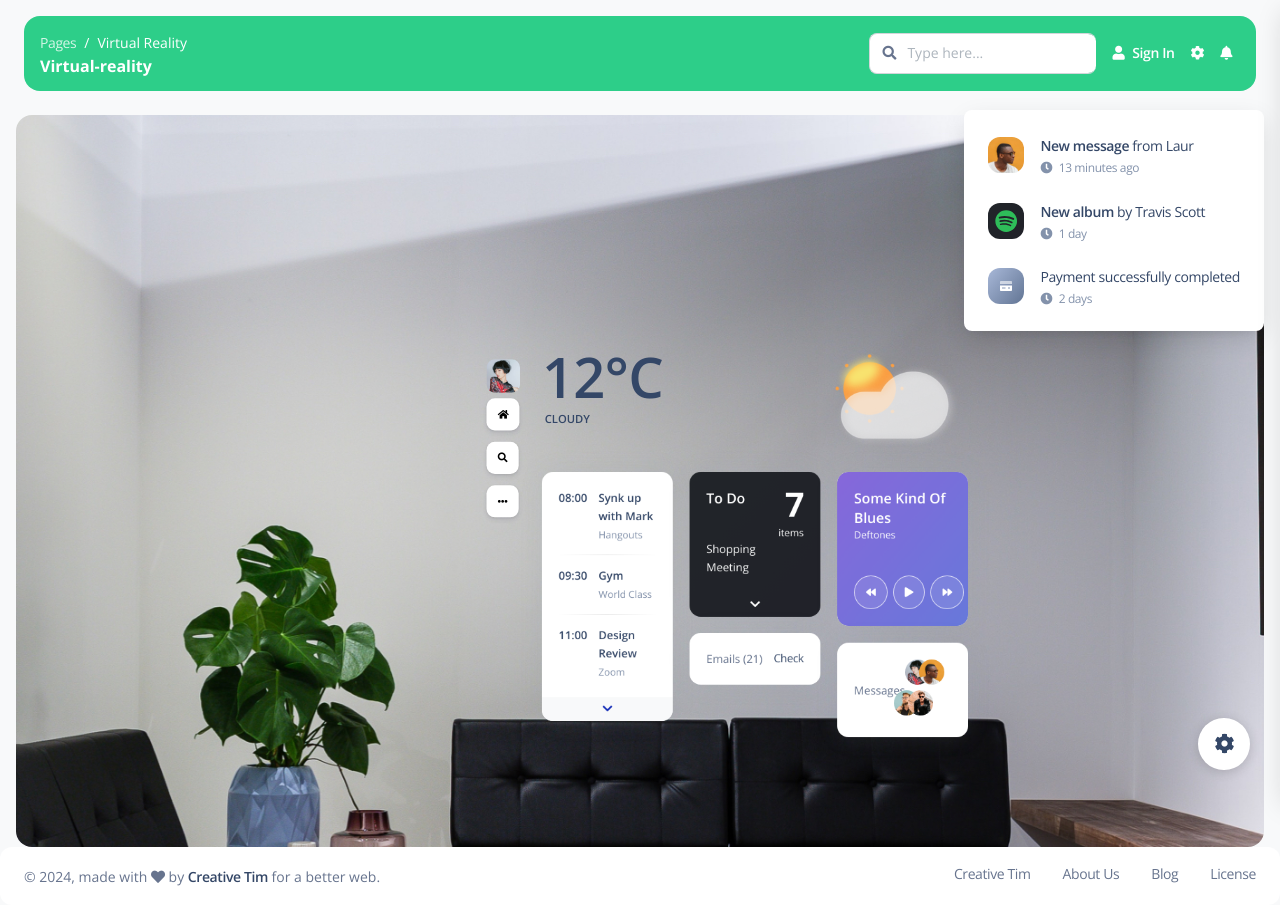
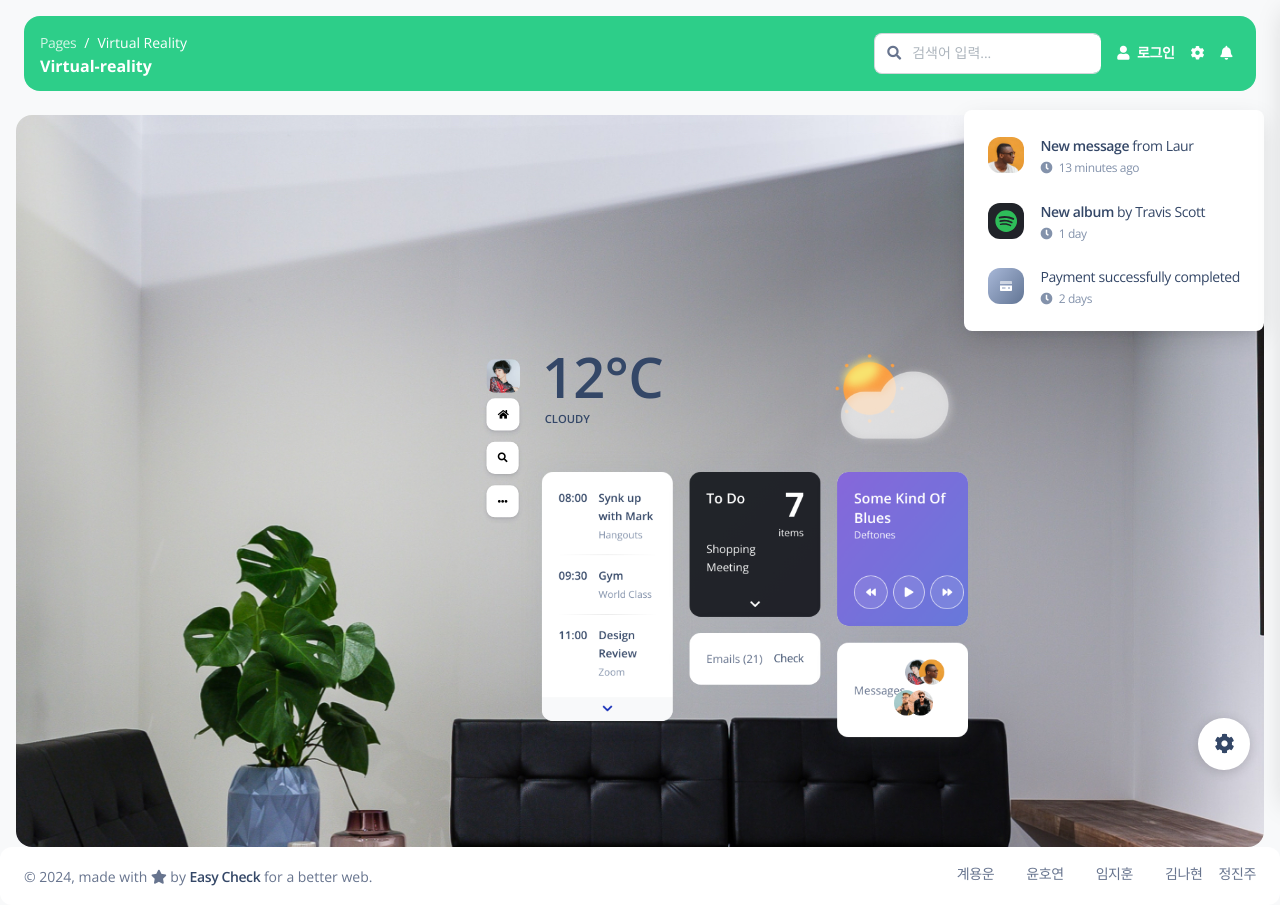
Before and after one commit to beyond-sw-camp/be08-fin-EasyCheck-EasyStay-front-admin, a Vue app: page /virtual-reality in a window 1280 px wide. Built offline with nearby package versions, Linux system fonts and the light colour scheme; grey boxes are pictures that could not be loaded.

Commit message:
design : 메인페이지 헤더 및 로고, 사이드바 구현

```diff
--- a/src/examples/Breadcrumbs.vue
+++ b/src/examples/Breadcrumbs.vue
@@ -17,6 +17,7 @@ defineProps({
   },
 });
 </script>
+<!-- 페이지 경로와 현재 디렉토리 정보를 표시하는 기능을 구현한 것 -->
 <template>
   <nav aria-label="breadcrumb">
     <ol
--- a/src/examples/Footer.vue
+++ b/src/examples/Footer.vue
@@ -13,12 +13,12 @@ const store = useStore();
           >
             ©
             {{ new Date().getFullYear() }}, made with
-            <i class="fa fa-heart"></i> by
+            <i class="fa fa-star"></i> by
             <a
               href="https://www.creative-tim.com"
               class="font-weight-bold"
               target="_blank"
-              >Creative Tim</a
+              >Easy Check</a
             >
             for a better web.
           </div>
@@ -29,34 +29,42 @@ const store = useStore();
           >
             <li class="nav-item">
               <a
-                href="https://www.creative-tim.com"
+                href="https://github.com/yongun2"
                 class="nav-link text-muted"
                 target="_blank"
-                >Creative Tim</a
+                >계용운</a
               >
             </li>
             <li class="nav-item">
               <a
-                href="https://www.creative-tim.com/presentation"
+                href="https://github.com/hoyeon96"
                 class="nav-link text-muted"
                 target="_blank"
-                >About Us</a
+                >윤호연</a
               >
             </li>
             <li class="nav-item">
               <a
-                href="https://www.creative-tim.com/blog"
+                href="https://github.com/limjihoon99"
                 class="nav-link text-muted"
                 target="_blank"
-                >Blog</a
+                >임지훈</a
               >
             </li>
             <li class="nav-item">
               <a
-                href="https://www.creative-tim.com/license"
+                href="https://github.com/NAHYEON0713"
                 class="nav-link pe-0 text-muted"
                 target="_blank"
-                >License</a
+                >김나현</a
+              >
+            </li>
+            <li class="nav-item">
+              <a
+                href="https://github.com/jeongjinjoo"
+                class="nav-link pe-0 text-muted"
+                target="_blank"
+                >정진주</a
               >
             </li>
           </ul>
--- a/src/examples/Navbars/Navbar.vue
+++ b/src/examples/Navbars/Navbar.vue
@@ -53,14 +53,17 @@ const closeMenu = () => {
           <div class="input-group">
             <span class="input-group-text text-body">
               <i class="fas fa-search" aria-hidden="true"></i>
+              <!-- 검색 아이콘 -->
             </span>
+            <!-- 검색 기능 -->
             <input
               type="text"
               class="form-control"
-              :placeholder="isRTL ? 'أكتب هنا...' : 'Type here...'"
+              :placeholder="isRTL ? 'أكتب هنا...' : '검색어 입력...'"
             />
           </div>
         </div>
+        <!-- Signin 로그인 링크 -->
         <ul class="navbar-nav justify-content-end">
           <li class="nav-item d-flex align-items-center">
             <router-link
@@ -70,7 +73,7 @@ const closeMenu = () => {
             >
               <i class="fa fa-user" :class="isRTL ? 'ms-sm-2' : 'me-sm-2'"></i>
               <span v-if="isRTL" class="d-sm-inline d-none">يسجل دخول</span>
-              <span v-else class="d-sm-inline d-none">Sign In</span>
+              <span v-else class="d-sm-inline d-none">로그인</span>
             </router-link>
           </li>
           <li class="nav-item d-xl-none ps-3 d-flex align-items-center">
--- a/src/examples/PageLayout/Footer.vue
+++ b/src/examples/PageLayout/Footer.vue
@@ -9,42 +9,42 @@
             target="_blank"
             class="mb-2 text-secondary me-xl-5 me-3 mb-sm-0"
           >
-            Company
+            회사
           </a>
           <a
             href="javascript:;"
             target="_blank"
             class="mb-2 text-secondary me-xl-5 me-3 mb-sm-0"
           >
-            About Us
+            뭔데
           </a>
           <a
             href="javascript:;"
             target="_blank"
             class="mb-2 text-secondary me-xl-5 me-3 mb-sm-0"
           >
-            Team
+            팀
           </a>
           <a
             href="javascript:;"
             target="_blank"
             class="mb-2 text-secondary me-xl-5 me-3 mb-sm-0"
           >
-            Products
+            소개라도
           </a>
           <a
             href="javascript:;"
             target="_blank"
             class="mb-2 text-secondary me-xl-5 me-3 mb-sm-0"
           >
-            Blog
+            해야하나
           </a>
           <a
             href="javascript:;"
             target="_blank"
             class="mb-2 text-secondary me-xl-5 me-3 mb-sm-0"
           >
-            Pricing
+            ?
           </a>
         </div>
         <div class="mx-auto mt-2 mb-4 text-center col-lg-8">
--- a/src/examples/PageLayout/Navbar.vue
+++ b/src/examples/PageLayout/Navbar.vue
@@ -26,7 +26,7 @@ defineProps({
         class="navbar-brand font-weight-bolder ms-lg-0 ms-3"
         :class="darkMode ? 'text-black' : 'text-white'"
         to="/"
-        >Argon Dashboard 2</router-link
+        >Easy Stay</router-link
       >
       <button
         class="shadow-none navbar-toggler ms-2"
@@ -56,7 +56,7 @@ defineProps({
                 aria-hidden="true"
                 :class="isBlur ? 'text-dark' : 'text-white'"
               ></i>
-              Dashboard
+              메인페이지
             </router-link>
           </li>
           <li class="nav-item">
@@ -66,7 +66,7 @@ defineProps({
                 aria-hidden="true"
                 :class="isBlur ? 'text-dark' : 'text-white'"
               ></i>
-              Profile
+              마이페이지
             </router-link>
           </li>
           <li class="nav-item">
@@ -76,7 +76,7 @@ defineProps({
                 aria-hidden="true"
                 :class="isBlur ? 'text-dark' : 'text-white'"
               ></i>
-              Sign Up
+              회원가입
             </router-link>
           </li>
           <li class="nav-item">
@@ -86,7 +86,7 @@ defineProps({
                 aria-hidden="true"
                 :class="isBlur ? 'text-dark' : 'text-white'"
               ></i>
-              Sign In
+              로그인
             </router-link>
           </li>
         </ul>
@@ -96,7 +96,7 @@ defineProps({
               href="https://www.creative-tim.com/product/vue-argon-dashboard"
               class="btn btn-sm mb-0 me-1"
               :class="isBtn"
-              >Free download</a
+              >로그아웃</a
             >
           </li>
         </ul>
--- a/src/examples/Sidenav/SidenavCard.vue
+++ b/src/examples/Sidenav/SidenavCard.vue
@@ -26,6 +26,7 @@ defineProps({
     class="card card-plain shadow-none"
     id="sidenavCard"
   >
+    <!-- 사이드메뉴바 밑 쪽 그림 -->
     <div class="p-3 card-body text-center w-100 pt-0">
       <img
         class="w-50 mx-auto"
@@ -35,15 +36,18 @@ defineProps({
 
       <h6 v-if="isRTL" class="mb-0 text-dark up">تحتاج مساعدة ؟</h6>
 
-      <h6 v-else class="mb-0 text-dark up">Need Help ?</h6>
+      <!-- 그림 밑 글씨 -->
+      <h6 v-else class="mb-0 text-dark up">도움이 필요하십니까?</h6>
 
       <p v-if="isRTL" class="text-xs font-weight-bold">
         يرجى التحقق من مستنداتنا
       </p>
 
-      <p v-else class="text-xs font-weight-bold">Please check our docs</p>
+      <!-- 글씨 밑 작은 글씨 -->
+      <p v-else class="text-xs font-weight-bold">뭘 도와드릴깝쇼</p>
     </div>
 
+    <!-- 아랍어 버전의 메뉴바 -->
     <a
       v-if="isRTL"
       href="https://www.creative-tim.com/learning-lab/vue/overview/argon-dashboard/"
@@ -52,16 +56,17 @@ defineProps({
     >
       توثيق
     </a>
-
+    <!-- 그림과 글씨 밑 버튼 :  링크로 이동함 .-->
     <a
       v-else
       href="https://www.creative-tim.com/learning-lab/vue/overview/argon-dashboard/"
       target="_blank"
       class="mb-3 btn btn-dark btn-sm w-100"
     >
-      Documentation
+      버튼 1
     </a>
 
+    <!-- 아랍어 버전의 메뉴바 -->
     <a
       v-if="isRTL"
       href="https://www.creative-tim.com/product/vue-argon-dashboard-pro"
@@ -70,14 +75,14 @@ defineProps({
     >
       التطور للاحترافية
     </a>
-
+    <!-- 버튼 클릭 시 링크 이동 -->
     <a
       v-else
       href="https://www.creative-tim.com/product/vue-argon-dashboard-pro"
       target="_blank"
       class="mb-3 btn btn-success btn-sm w-100"
     >
-      Upgrade to pro
+      버튼 2
     </a>
   </div>
 </template>
--- a/src/examples/Sidenav/SidenavList.vue
+++ b/src/examples/Sidenav/SidenavList.vue
@@ -25,7 +25,7 @@ const getRoute = () => {
         <sidenav-item
           to="/dashboard-default"
           :class="getRoute() === 'dashboard-default' ? 'active' : ''"
-          :navText="isRTL ? 'لوحة القيادة' : 'Dashboard'"
+          :navText="isRTL ? 'لوحة القيادة' : '메인페이지'"
         >
           <template v-slot:icon>
             <i class="ni ni-tv-2 text-primary text-sm opacity-10"></i>
@@ -37,7 +37,7 @@ const getRoute = () => {
         <sidenav-item
           to="/tables"
           :class="getRoute() === 'tables' ? 'active' : ''"
-          :navText="isRTL ? 'الجداول' : 'Tables'"
+          :navText="isRTL ? 'الجداول' : '결제 고객 리스트'"
         >
           <template v-slot:icon>
             <i
@@ -51,7 +51,7 @@ const getRoute = () => {
         <sidenav-item
           to="/billing"
           :class="getRoute() === 'billing' ? 'active' : ''"
-          :navText="isRTL ? 'الفواتیر' : 'Billing'"
+          :navText="isRTL ? 'الفواتیر' : '결제..?'"
         >
           <template v-slot:icon>
             <i class="ni ni-credit-card text-success text-sm opacity-10"></i>
@@ -63,7 +63,7 @@ const getRoute = () => {
         <sidenav-item
           to="/virtual-reality"
           :class="getRoute() === 'virtual-reality' ? 'active' : ''"
-          :navText="isRTL ? 'الواقع الافتراضي' : 'Virtual Reality'"
+          :navText="isRTL ? 'الواقع الافتراضي' : '날씨 관련'"
         >
           <template v-slot:icon>
             <i class="ni ni-app text-info text-sm opacity-10"></i>
@@ -75,7 +75,7 @@ const getRoute = () => {
         <sidenav-item
           to="/rtl-page"
           :class="getRoute() === 'rtl-page' ? 'active' : ''"
-          navText="RTL"
+          navText="삭제할 예정"
         >
           <template v-slot:icon>
             <i class="ni ni-world-2 text-danger text-sm opacity-10"></i>
@@ -97,7 +97,7 @@ const getRoute = () => {
           class="text-xs ps-4 text-uppercase font-weight-bolder opacity-6"
           :class="isRTL ? 'me-4' : 'ms-2'"
         >
-          ACCOUNT PAGES
+          로그인/회원가입 & 마이 페이지
         </h6>
       </li>
 
@@ -105,7 +105,7 @@ const getRoute = () => {
         <sidenav-item
           to="/profile"
           :class="getRoute() === 'profile' ? 'active' : ''"
-          :navText="isRTL ? 'حساب تعريفي' : 'Profile'"
+          :navText="isRTL ? 'حساب تعريفي' : '마이페이지'"
         >
           <template v-slot:icon>
             <i class="ni ni-single-02 text-dark text-sm opacity-10"></i>
@@ -117,7 +117,7 @@ const getRoute = () => {
         <sidenav-item
           to="/signin"
           :class="getRoute() === 'signin' ? 'active' : ''"
-          :navText="isRTL ? 'تسجيل الدخول' : 'Sign In'"
+          :navText="isRTL ? 'تسجيل الدخول' : '로그인'"
         >
           <template v-slot:icon>
             <i class="ni ni-single-copy-04 text-danger text-sm opacity-10"></i>
@@ -129,7 +129,7 @@ const getRoute = () => {
         <sidenav-item
           to="/signup"
           :class="getRoute() === 'signup' ? 'active' : ''"
-          :navText="isRTL ? 'اشتراك' : 'Sign Up'"
+          :navText="isRTL ? 'اشتراك' : '회원가입'"
         >
           <template v-slot:icon>
             <i class="ni ni-collection text-info text-sm opacity-10"></i>
@@ -142,8 +142,8 @@ const getRoute = () => {
   <div class="pt-3 mx-3 mt-3 sidenav-footer">
     <sidenav-card
       :card="{
-        title: 'Need Help?',
-        description: 'Please check our docs',
+        title: '도움이 필요하십니까?',
+        description: '뭘 도와드릴깝쇼',
         links: [
           {
             label: 'Documentation',
```
Also changed, not shown: src/assets/scss/argon-dashboard/_navbar-vertical.scss (+25 -2 lines), src/examples/Charts/GradientLineChart.vue (+10 -7 lines), src/examples/Sidenav/index.vue (+2 -14 lines), src/views/Dashboard.vue (+4 -4 lines), src/assets/img/002.png (added), src/assets/img/logo-ct-dark.png.
